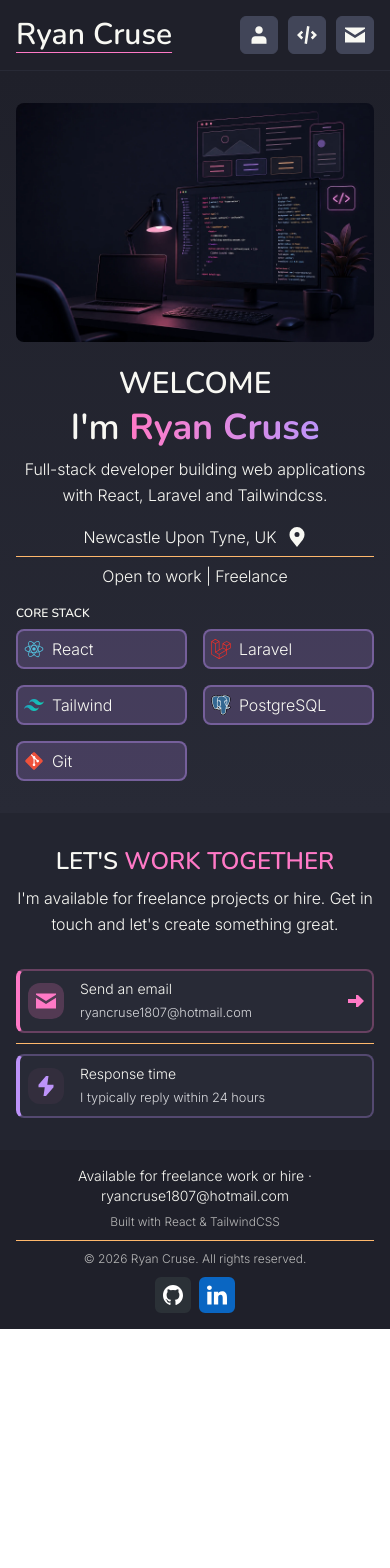
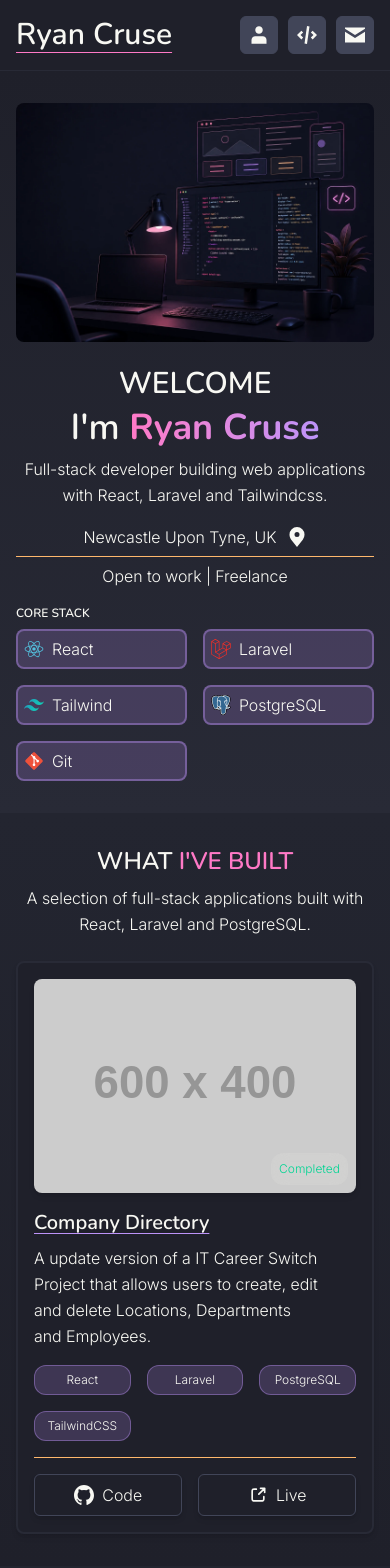
Before and after one commit to Cruse180795/my-portfolio, a React (Vite) app: page / in a window 390 px wide. Shown: the top 1568 px of the page. Before the commit the page ends 1329 px from the top, so only its background shows below. Built offline with nearby package versions, Linux system fonts and the light colour scheme.

Commit message:
feature: Created Projects section with mobile styling and dummy project data

```diff
--- a/src/App.tsx
+++ b/src/App.tsx
@@ -1,15 +1,26 @@
 
 import Navigation from "./components/layout/Navigation";
 import AboutMeSection from "./components/sections/AboutMeSection";
+import ProjectSection from "./components/sections/ProjectSection";
 import ContactMeSection from "./components/sections/ContactMeSection";
 import Footer from "./components/layout/Footer";
-
-
-
 
 const githubLink = "https://github.com/Cruse180795";
 const linkedinLink = "https://www.linkedin.com/in/ryancruse1807/";
 const mailtoLink = "ryancruse1807@hotmail.com";
+
+const testProjects = [
+  {
+    id: 1,
+    name: 'Company Directory',
+    description: 'A update version of a IT Career Switch Project that allows users to create, edit and delete Locations, Departments and Employees.',
+    stack: ['React', 'Laravel', 'PostgreSQL', 'TailwindCSS'],
+    image: 'https://placehold.co/600x400/000000/FFF',
+    status: 'Completed',
+    githubLink: '',
+    liveLink: ''
+  }
+]
 
 function App() {
   return (
@@ -18,6 +29,7 @@ function App() {
 
       <main className="flex-1">
         <AboutMeSection />
+        <ProjectSection projects={testProjects} />
         <ContactMeSection mailto={mailtoLink}/>
       </main>
 
--- /dev/null
+++ b/src/components/sections/ProjectSection.tsx
@@ -0,0 +1,56 @@
+import ProjectCard from "../ui/ProjectCard";
+
+
+interface Project {
+  id: number;
+  name: string;
+  description: string;
+  stack: string[];
+  image: string;
+  status: string;
+  githubLink: string;
+  liveLink: string;
+}
+
+interface ProjectCardProps  {
+  projects: Project[];
+};
+
+
+
+
+function ProjectSection({projects}: ProjectCardProps) {
+  return (
+    <section className="bg-linear-to-t from-base-300 to-base-200 text-base-content">
+
+      {/** container */}
+      <div className="px-4 py-8 md:px-8 lg:px-12 max-w-7xl mx-auto">
+
+        {/** grid container */}
+        <div className="grid grid-cols-1 gap-6 lg:grid-cols-2 lg:items-center lg:gap-8">
+
+          {/** Section Header */}
+          <header className="text-center space-y-2 lg:text-left">
+            <h2 className="uppercase text-2xl lg:text-3xl">What <span className="text-primary">I've Built</span></h2>
+            <p className="leading-relaxed text-pretty lg:text-lg ">A selection of full-stack applications built with React, Laravel and PostgreSQL.</p>
+          </header>
+
+
+
+          {/** Projects */}
+          <ul className="grid grid-cols-1 gap-4">
+            {projects.map((project) => (
+              <ProjectCard key={project.id} project={project} />
+            ))}
+          </ul>
+
+        </div>
+
+      </div>
+
+    </section>
+  )
+}
+
+
+export default ProjectSection
```
